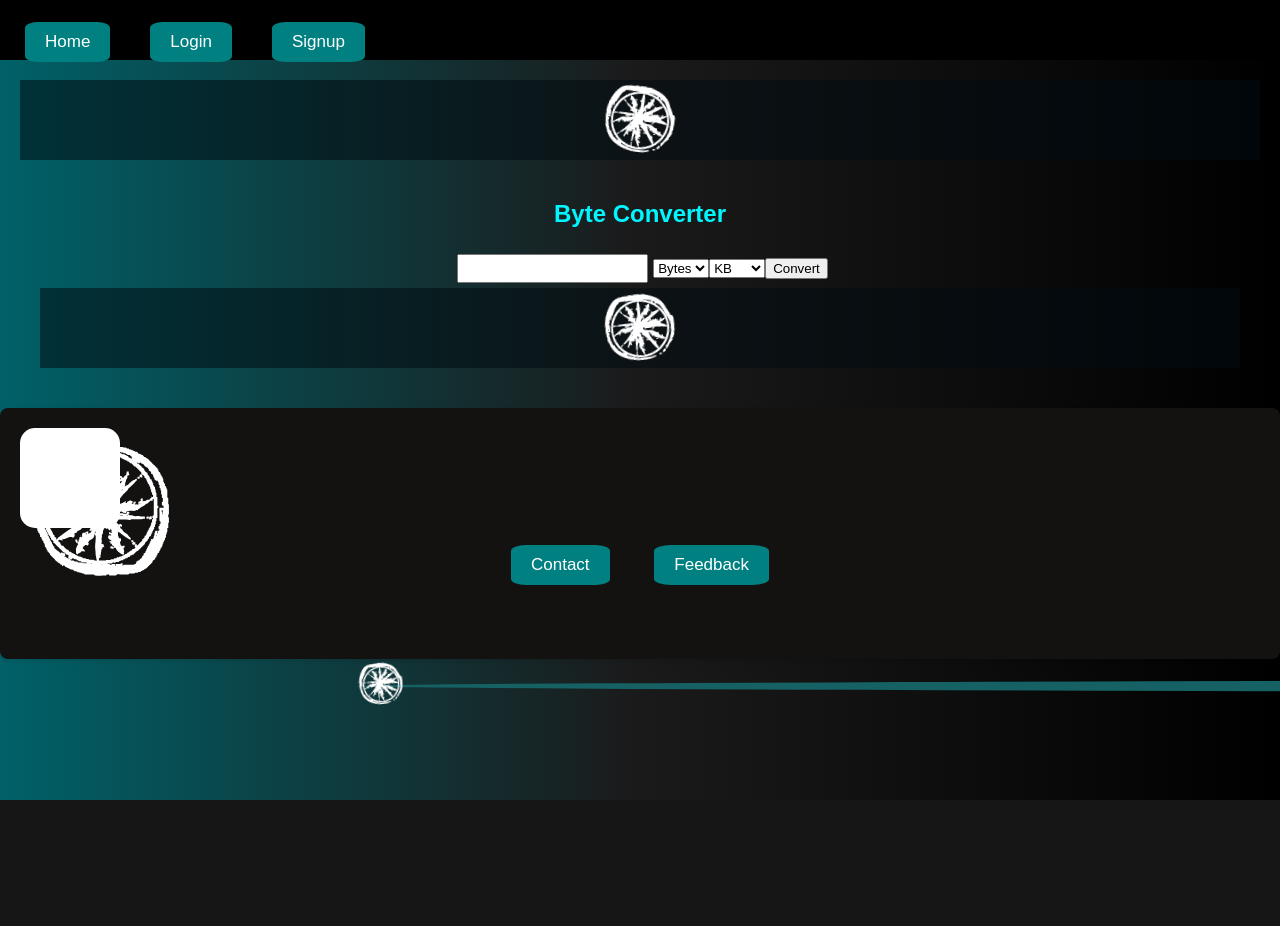
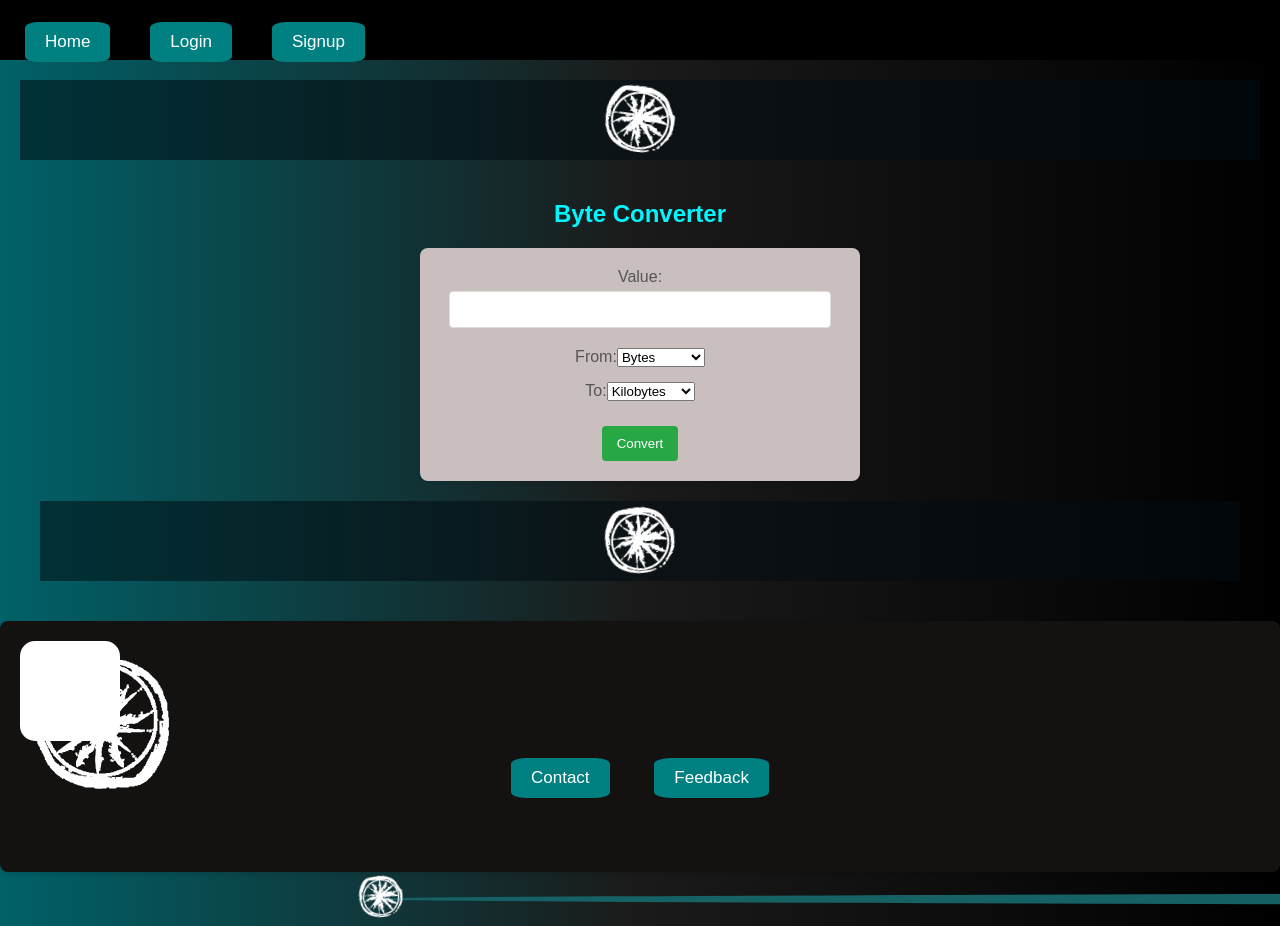
Before and after one commit to nitinsatya2520/convertor, a React (Create React App) app: page /byte-converter in a window 1280 px wide. Shown: the top 926 px of the page. Before the commit the page ends 800 px from the top, so only its background shows below. Built offline with nearby package versions, Linux system fonts and the light colour scheme; the HTML template or start-up script is replaced by a standard one.

Commit message:
Update ByteConverter.js

```diff
--- a/src/ByteConverter.js
+++ b/src/ByteConverter.js
@@ -4,41 +4,84 @@ import axios from 'axios';
 import './App.css';
 
 
+const units = ['Bytes', 'Kilobytes', 'Megabytes', 'Gigabytes', 'Terabytes'];
+
 const ByteConverter = () => {
-    const [value, setValue] = useState('');
-    const [fromUnit, setFromUnit] = useState('bytes');
-    const [toUnit, setToUnit] = useState('KB');
-    const [result, setResult] = useState(null);
+  const [inputValue, setInputValue] = useState('');
+  const [inputUnit, setInputUnit] = useState('Bytes');
+  const [outputUnit, setOutputUnit] = useState('Kilobytes');
+  const [convertedValue, setConvertedValue] = useState(null);
 
-    const convert = async () => {
-        const res = await axios.post('http://localhost:5000/api/byte-converter', {
-            value,
-            fromUnit,
-            toUnit
-        });
-        setResult(res.data.convertedValue);
+  const conversionRates = {
+    Bytes: 1,
+    Kilobytes: 1024,
+    Megabytes: 1024 * 1024,
+    Gigabytes: 1024 * 1024 * 1024,
+    Terabytes: 1024 * 1024 * 1024 * 1024,
+  };
+
+  const handleConversion = (e) => {
+    e.preventDefault();
+    if (inputValue === '' || isNaN(inputValue)) {
+      setConvertedValue('Invalid input');
+      return;
+    }
+
+    const inputInBytes = parseFloat(inputValue) * conversionRates[inputUnit];
+    const outputValue = inputInBytes / conversionRates[outputUnit];
+    setConvertedValue(outputValue);
   };
 
   return (
     <div>
       <h2>Byte Converter</h2>
-            <input type="number" value={value} onChange={e => setValue(e.target.value)} />
-            <select value={fromUnit} onChange={e => setFromUnit(e.target.value)}>
-                <option value="bytes">Bytes</option>
-                <option value="KB">KB</option>
-                <option value="MB">MB</option>
-                <option value="GB">GB</option>
-                <option value="TB">TB</option>
+      <form onSubmit={handleConversion}>
+        <div>
+          <label>
+            Value:
+            <input
+              type="text"
+              value={inputValue}
+              onChange={(e) => setInputValue(e.target.value)}
+              required
+            />
+          </label>
+        </div>
+        <div>
+          <label>
+            From:
+            <select value={inputUnit} onChange={(e) => setInputUnit(e.target.value)}>
+              {units.map((unit) => (
+                <option key={unit} value={unit}>
+                  {unit}
+                </option>
+              ))}
             </select>
-            <select value={toUnit} onChange={e => setToUnit(e.target.value)}>
-                <option value="bytes">Bytes</option>
-                <option value="KB">KB</option>
-                <option value="MB">MB</option>
-                <option value="GB">GB</option>
-                <option value="TB">TB</option>
+          </label>
+        </div>
+        <div>
+          <label>
+            To:
+            <select value={outputUnit} onChange={(e) => setOutputUnit(e.target.value)}>
+              {units.map((unit) => (
+                <option key={unit} value={unit}>
+                  {unit}
+                </option>
+              ))}
             </select>
-            <button onClick={convert}>Convert</button>
-            {result && <div>Result: {result}</div>}
+          </label>
+        </div>
+        <button type="submit">Convert</button>
+      </form>
+      {convertedValue !== null && (
+        <div>
+          <h3>Converted Value:</h3>
+          <p>
+            {inputValue} {inputUnit} = {convertedValue} {outputUnit}
+          </p>
+        </div>
+      )}
+
 
 <header className="App-header">
     <img src={logo} className="App-logo" alt="logo" />
@@ -46,8 +89,6 @@ const ByteConverter = () => {
   </header>
 
     </div>
-
-
   );
 };
 
```
Lines whose indentation alone changed are shown as unchanged.
